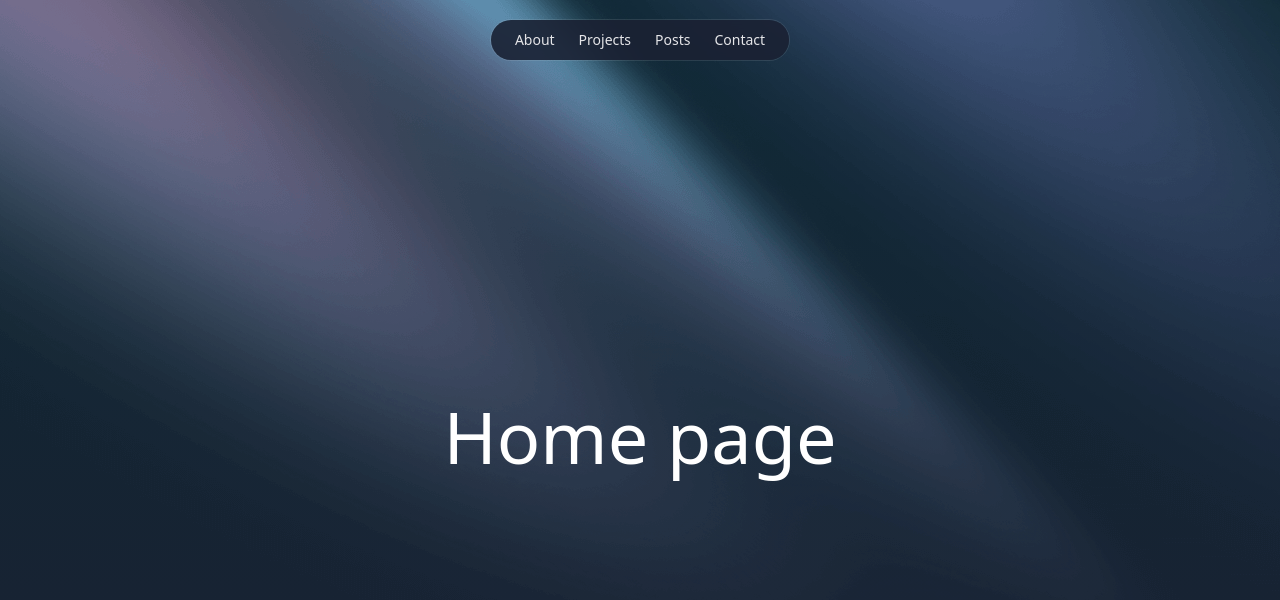
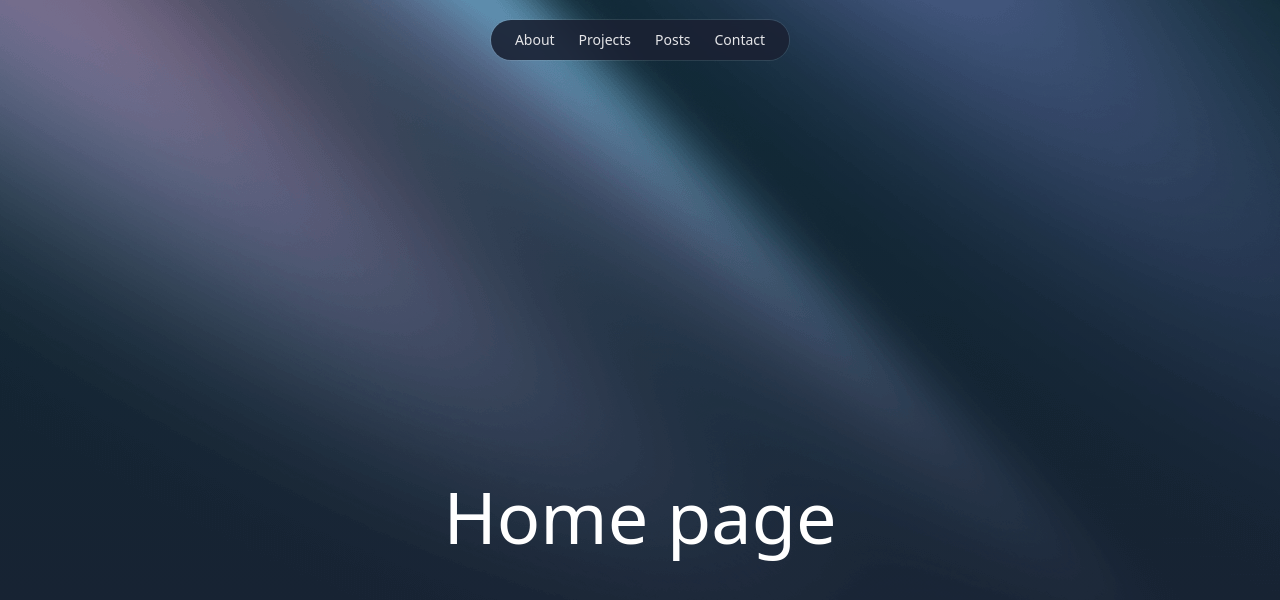
Before and after one commit to camjmoore/cjmooredev, a Next.js app: page / in a window 1280 px wide. Shown: the top 600 px of the page. Built offline with nearby package versions, Linux system fonts and the light colour scheme.

Commit message:
styled header spacing

```diff
--- a/app/header.tsx
+++ b/app/header.tsx
@@ -1,3 +1,3 @@
 export default function Header() {
-  return <div className="mx-auto max-w-2xl min-h-[40vh]"></div>;
+  return <div className="mx-auto max-w-2xl min-h-[50vh]"></div>;
 }
```
